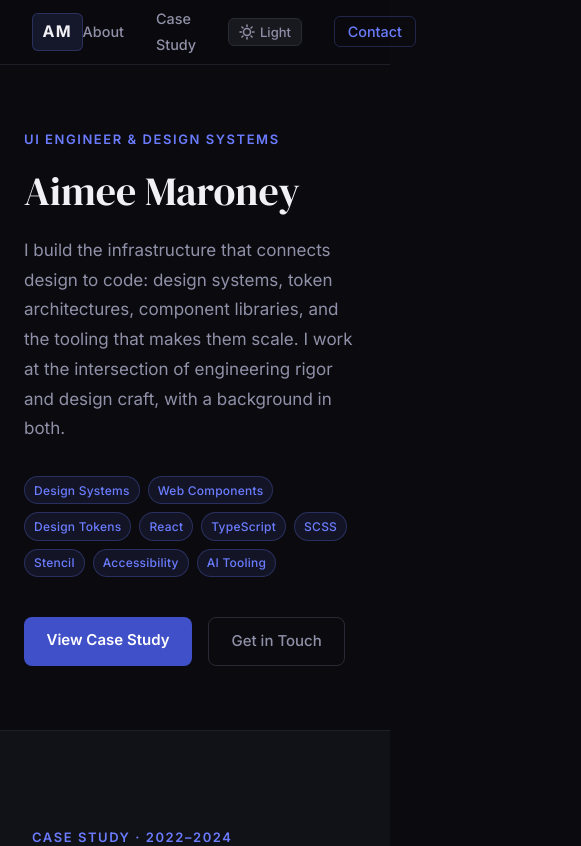
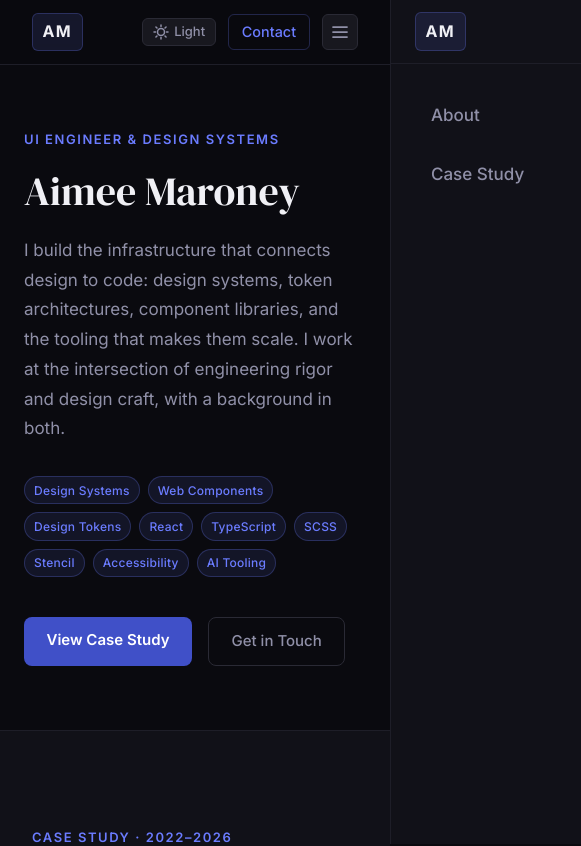
Before and after one commit to eyrmona/portfolio, a React (Vite) app: page / in a window 390 px wide. Shown: the top 846 px of the page, 581 px wide, since content can reach past the window. Built offline with nearby package versions, Linux system fonts and the light colour scheme.

Commit message:
responsive improvements

```diff
--- a/src/components/CaseStudy.css
+++ b/src/components/CaseStudy.css
@@ -96,6 +96,7 @@
   display: flex;
   flex-direction: column;
   gap: 1.5rem;
+  min-width: 0;
 }
 
 .cs-section-content h3 {
@@ -477,6 +478,11 @@
   margin-top: 0.75rem;
 }
 
+.ai-initiative > div {
+  min-width: 0;
+  flex: 1;
+}
+
 /* Skill table */
 .skill-table {
   display: flex;
--- a/src/components/CaseStudy.tsx
+++ b/src/components/CaseStudy.tsx
@@ -7,7 +7,7 @@ export default function CaseStudy() {
 
         {/* Header */}
         <header className="cs-header">
-          <div className="cs-eyebrow">Case Study · 2022–2024</div>
+          <div className="cs-eyebrow">Case Study · 2022–2026</div>
           <h2 className="cs-title">Intapp Design System</h2>
           <p className="cs-subtitle">
             Building a framework-agnostic design system from scratch to unify nine enterprise
@@ -21,7 +21,7 @@ export default function CaseStudy() {
             </div>
             <div className="cs-meta-item">
               <span className="cs-meta-label">My Role</span>
-              <span className="cs-meta-value">UI Engineer to UI Engineering Manager</span>
+              <span className="cs-meta-value">UI Engineering Manager</span>
             </div>
             <div className="cs-meta-item">
               <span className="cs-meta-label">Team</span>
@@ -50,7 +50,7 @@ export default function CaseStudy() {
             <Callout icon="📐" label="No governance" sub="a UI kit existed but with no contribution model" />
           </div>
           <p>
-            The company was also undergoing a rebrand (new logos, new colors, new typography) which
+            The company was looking to improve product experience but was also undergoing a rebrand (new logos, new colors, new typography) which
             had to roll out across all products simultaneously. A design system wasn't a nice-to-have.
             It was the only viable path.
           </p>
@@ -61,7 +61,7 @@ export default function CaseStudy() {
           <h3>Starting as the bridge between design and engineering</h3>
           <p>
             I joined in December 2022 as the UI engineer on a three-person founding team alongside a
-            senior designer and a principal designer. My background in design made me the natural bridge
+            senior designer and a principal designer. My background in both design and engineering made me the natural bridge
             between the two disciplines from day one.
           </p>
           <ul className="role-list">
--- a/src/components/Nav.css
+++ b/src/components/Nav.css
@@ -37,6 +37,7 @@
   color: var(--color-text-primary);
 }
 
+/* ── Desktop nav links ── */
 .nav-links {
   list-style: none;
   display: flex;
@@ -55,6 +56,7 @@
   color: var(--color-text-primary);
 }
 
+/* ── Shared button styles ── */
 .nav-theme-toggle {
   display: flex;
   align-items: center;
@@ -86,6 +88,8 @@
   border: 1px solid var(--color-tag-border);
   border-radius: 6px;
   padding: 0.4em 0.9em;
+  font-size: 0.9rem;
+  font-weight: 500;
   transition: background 0.2s, color 0.2s !important;
 }
 
@@ -93,3 +97,147 @@
   background: var(--color-accent-subtle);
   color: var(--color-accent-hover) !important;
 }
+
+/* ── Mobile controls (hidden on desktop) ── */
+.nav-mobile-controls {
+  display: none;
+  align-items: center;
+  gap: 0.75rem;
+}
+
+.nav-menu-btn {
+  display: flex;
+  align-items: center;
+  justify-content: center;
+  background: var(--color-surface-raised);
+  border: 1px solid var(--color-border);
+  border-radius: 6px;
+  color: var(--color-text-secondary);
+  width: 36px;
+  height: 36px;
+  cursor: pointer;
+  transition: background 0.2s, color 0.2s;
+  padding: 0;
+  flex-shrink: 0;
+}
+
+.nav-menu-btn:hover {
+  background: var(--color-border);
+  color: var(--color-text-primary);
+}
+
+/* ── Overlay ── */
+.nav-overlay {
+  display: none;
+  position: fixed;
+  inset: 0;
+  background: rgba(0, 0, 0, 0.5);
+  z-index: 200;
+  opacity: 0;
+  pointer-events: none;
+  transition: opacity 0.25s ease;
+}
+
+.nav-overlay--open {
+  opacity: 1;
+  pointer-events: auto;
+}
+
+/* ── Slide-out drawer ── */
+.nav-drawer {
+  position: fixed;
+  top: 0;
+  right: 0;
+  bottom: 0;
+  width: min(320px, 85vw);
+  background: var(--color-surface);
+  border-left: 1px solid var(--color-border-subtle);
+  z-index: 300;
+  transform: translateX(100%);
+  transition: transform 0.3s cubic-bezier(0.4, 0, 0.2, 1);
+  display: flex;
+  flex-direction: column;
+}
+
+.nav-drawer--open {
+  transform: translateX(0);
+}
+
+.nav-drawer-header {
+  display: flex;
+  align-items: center;
+  justify-content: space-between;
+  padding: 0 1.5rem;
+  height: 64px;
+  border-bottom: 1px solid var(--color-border-subtle);
+  flex-shrink: 0;
+}
+
+.nav-drawer-logo {
+  font-weight: 700;
+  font-size: 1rem;
+  letter-spacing: 0.08em;
+  color: var(--color-text-primary);
+  background: var(--color-accent-subtle);
+  border: 1px solid var(--color-tag-border);
+  border-radius: 6px;
+  padding: 0.35em 0.6em;
+}
+
+.nav-drawer-close {
+  display: flex;
+  align-items: center;
+  justify-content: center;
+  background: var(--color-surface-raised);
+  border: 1px solid var(--color-border);
+  border-radius: 6px;
+  color: var(--color-text-secondary);
+  width: 36px;
+  height: 36px;
+  cursor: pointer;
+  transition: background 0.2s, color 0.2s;
+  padding: 0;
+}
+
+.nav-drawer-close:hover {
+  background: var(--color-border);
+  color: var(--color-text-primary);
+}
+
+.nav-drawer-links {
+  list-style: none;
+  padding: 1.5rem;
+  display: flex;
+  flex-direction: column;
+  gap: 0.25rem;
+}
+
+.nav-drawer-links a {
+  display: block;
+  padding: 0.875rem 1rem;
+  color: var(--color-text-secondary);
+  font-size: 1.0625rem;
+  font-weight: 500;
+  border-radius: 8px;
+  transition: background 0.15s, color 0.15s;
+}
+
+.nav-drawer-links a:hover {
+  background: var(--color-surface-raised);
+  color: var(--color-text-primary);
+}
+
+/* ── Responsive breakpoint ── */
+@media (max-width: 680px) {
+  .nav-links--desktop {
+    display: none;
+  }
+
+  .nav-mobile-controls {
+    display: flex;
+  }
+
+  .nav-overlay {
+    display: block;
+  }
+}
--- a/src/components/Nav.tsx
+++ b/src/components/Nav.tsx
@@ -1,3 +1,4 @@
+import { useState, useEffect } from 'react'
 import './Nav.css'
 
 interface NavProps {
@@ -6,17 +7,94 @@ interface NavProps {
 }
 
 export default function Nav({ theme, onToggleTheme }: NavProps) {
+  const [drawerOpen, setDrawerOpen] = useState(false)
+
+  // Close drawer on escape key
+  useEffect(() => {
+    const onKey = (e: KeyboardEvent) => { if (e.key === 'Escape') setDrawerOpen(false) }
+    document.addEventListener('keydown', onKey)
+    return () => document.removeEventListener('keydown', onKey)
+  }, [])
+
+  // Prevent body scroll when drawer is open
+  useEffect(() => {
+    document.body.style.overflow = drawerOpen ? 'hidden' : ''
+    return () => { document.body.style.overflow = '' }
+  }, [drawerOpen])
+
+  const close = () => setDrawerOpen(false)
+
   return (
+    <>
       <nav className="nav">
         <div className="nav-inner">
           <a href="#" className="nav-logo">AM</a>
-        <ul className="nav-links">
+
+          {/* Desktop links */}
+          <ul className="nav-links nav-links--desktop">
             <li><a href="#about">About</a></li>
             <li><a href="#case-study">Case Study</a></li>
-          <li>
+            <li><ThemeToggle theme={theme} onToggle={onToggleTheme} /></li>
+            <li><a href="mailto:aimee.maroney@gmail.com" className="nav-contact">Contact</a></li>
+          </ul>
+
+          {/* Mobile controls */}
+          <div className="nav-mobile-controls">
+            <ThemeToggle theme={theme} onToggle={onToggleTheme} />
+            <a href="mailto:aimee.maroney@gmail.com" className="nav-contact">Contact</a>
+            <button
+              className="nav-menu-btn"
+              onClick={() => setDrawerOpen(true)}
+              aria-label="Open menu"
+              aria-expanded={drawerOpen}
+            >
+              <svg width="20" height="20" viewBox="0 0 20 20" fill="none" aria-hidden="true">
+                <line x1="3" y1="5" x2="17" y2="5" stroke="currentColor" strokeWidth="1.75" strokeLinecap="round"/>
+                <line x1="3" y1="10" x2="17" y2="10" stroke="currentColor" strokeWidth="1.75" strokeLinecap="round"/>
+                <line x1="3" y1="15" x2="17" y2="15" stroke="currentColor" strokeWidth="1.75" strokeLinecap="round"/>
+              </svg>
+            </button>
+          </div>
+        </div>
+      </nav>
+
+      {/* Drawer overlay */}
+      <div
+        className={`nav-overlay ${drawerOpen ? 'nav-overlay--open' : ''}`}
+        onClick={close}
+        aria-hidden="true"
+      />
+
+      {/* Slide-out drawer */}
+      <div
+        className={`nav-drawer ${drawerOpen ? 'nav-drawer--open' : ''}`}
+        role="dialog"
+        aria-modal="true"
+        aria-label="Navigation menu"
+      >
+        <div className="nav-drawer-header">
+          <span className="nav-drawer-logo">AM</span>
+          <button className="nav-drawer-close" onClick={close} aria-label="Close menu">
+            <svg width="20" height="20" viewBox="0 0 20 20" fill="none" aria-hidden="true">
+              <line x1="4" y1="4" x2="16" y2="16" stroke="currentColor" strokeWidth="1.75" strokeLinecap="round"/>
+              <line x1="16" y1="4" x2="4" y2="16" stroke="currentColor" strokeWidth="1.75" strokeLinecap="round"/>
+            </svg>
+          </button>
+        </div>
+        <ul className="nav-drawer-links">
+          <li><a href="#about" onClick={close}>About</a></li>
+          <li><a href="#case-study" onClick={close}>Case Study</a></li>
+        </ul>
+      </div>
+    </>
+  )
+}
+
+function ThemeToggle({ theme, onToggle }: { theme: 'dark' | 'light'; onToggle: () => void }) {
+  return (
     <button
       className="nav-theme-toggle"
-              onClick={onToggleTheme}
+      onClick={onToggle}
       aria-label={theme === 'dark' ? 'Switch to light mode' : 'Switch to dark mode'}
     >
       {theme === 'dark' ? (
@@ -38,17 +116,5 @@ export default function Nav({ theme, onToggleTheme }: NavProps) {
       )}
       {theme === 'dark' ? 'Light' : 'Dark'}
     </button>
-          </li>
-          <li>
-            <a
-              href="mailto:aimee.maroney@gmail.com"
-              className="nav-contact"
-            >
-              Contact
-            </a>
-          </li>
-        </ul>
-      </div>
-    </nav>
   )
 }
--- a/src/index.css
+++ b/src/index.css
@@ -99,6 +99,7 @@ pre {
   padding: 1.25rem 1.5rem;
   overflow-x: auto;
   margin: 0;
+  max-width: 100%;
   transition: background-color 0.25s ease, border-color 0.25s ease;
 }
 
```
Lines whose indentation alone changed are shown as unchanged.
